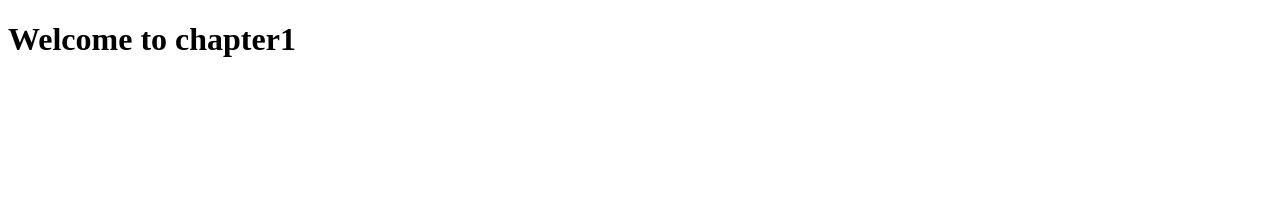
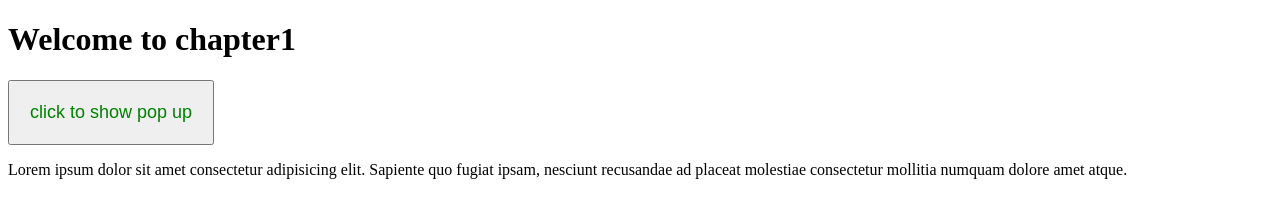
Before and after one commit to sharjeel-ahmed17/javascript-exercises, a plain HTML site: page chapter1/index.html in a window 1280 px wide. Drawn offline with Linux system fonts and the light colour scheme.

Commit message:
chapter-1-completed

```diff
--- a/chapter1/index.html
+++ b/chapter1/index.html
@@ -1,12 +1,41 @@
 <!DOCTYPE html>
 <html lang="en">
+
 <head>
     <meta charset="UTF-8">
     <meta name="viewport" content="width=device-width, initial-scale=1.0">
     <title>chapter1</title>
+
+    <!-- ! 7 (a) -->
+    <script>
+        alert('welcome to chapter no 1');
+    </script>
+    <style>
+        .btn {
+            padding: 20px;
+            color: green;
+            font-size: 18px;
+
+        }
+    </style>
 </head>
+
 <body>
+    <!-- ! 7 (b) -->
+    <script>
+        // alert("my name is khan")
+    </script>
     <h1>Welcome to chapter1</h1>
+    <!-- ! anser 6 -->
+    <button onclick="alert('hello world')" class="btn">click to show pop up</button>
+    <!-- ! 7 (c) -->
+    <script>
+        // alert("today is awesome")
+    </script>
+    <p>Lorem ipsum dolor sit amet consectetur adipisicing elit. Sapiente quo fugiat ipsam, nesciunt recusandae ad
+        placeat molestiae consectetur mollitia numquam dolore amet atque.</p>
+    <!-- ! 7 (d) -->
     <script src="script.js"></script>
 </body>
+
 </html>
--- a/chapter1/script.js
+++ b/chapter1/script.js
@@ -1,9 +1,15 @@
 console.log('This is chapter1');
 
 // ? answer 1 :
-alert()
+// alert("welcome to my website");
 // ? answer 2 :
+// alert('error please enter a valid password');
+
 // ? answer 3 :
+// alert('welcome to js land\nhappy coding')
 // ? answer 4 :
+// alert('welcome to js land ');
+// alert('happy coding\nprevant this page for creating additional dialogue');
 // ? answer 5 :
+alert('hello... ican run js thought my web browser console ');
 // ? answer 6 :
```
